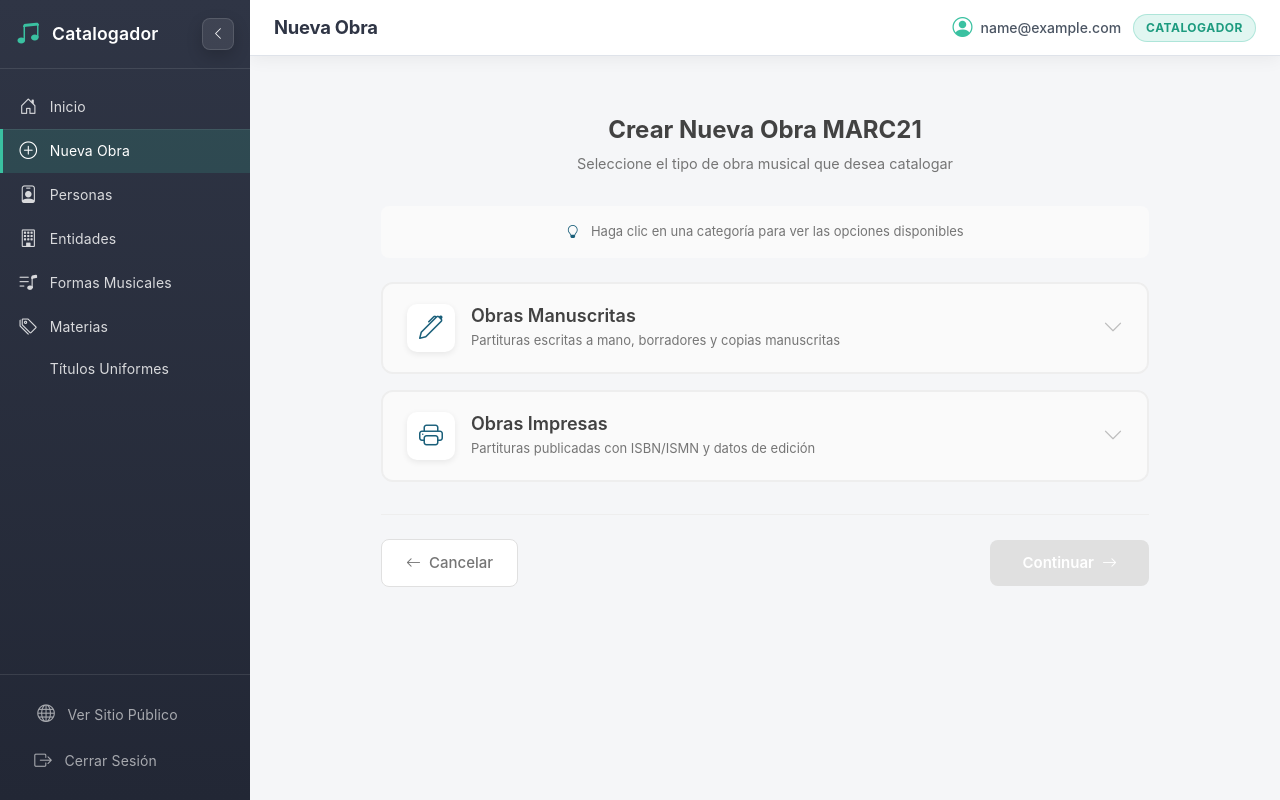
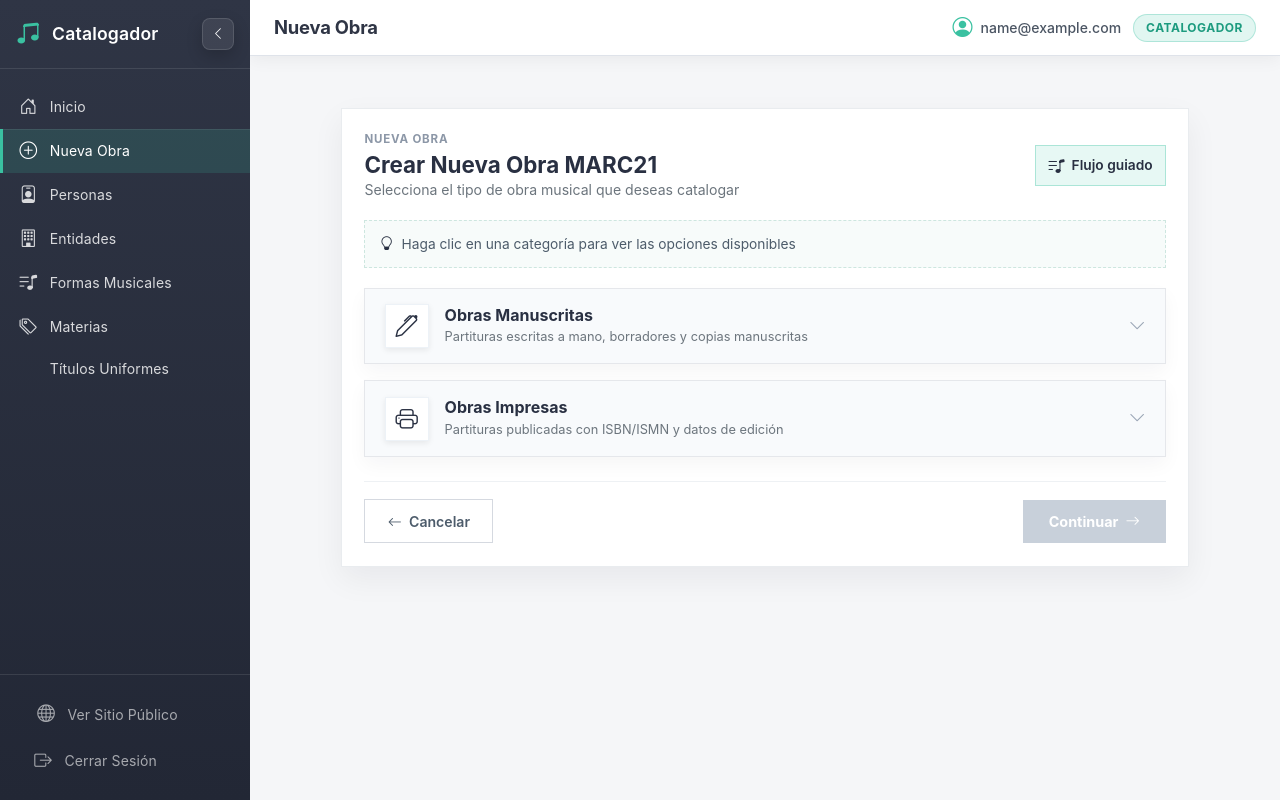
Before and after one commit to JavierIsma05/catalogacion-musical-marc21, a Django app: page /catalogacion/obras/seleccionar-tipo/ in a window 1280 px wide. Run offline with Django 5.2, Linux system fonts and the light colour scheme; the visitor is signed in with stand-in values (Sample User, id 1); some libraries are stand-ins or nearby versions.

Commit message:
feat: Actualizar migraciones y mejorar la presentación de la selección de tipo de obra

```diff
--- a/catalogacion/static/catalogacion/css/tipo-obra.css
+++ b/catalogacion/static/catalogacion/css/tipo-obra.css
@@ -1,25 +1,79 @@
 .tipo-selection-container {
-    max-width: 800px;
+    max-width: 880px;
     margin: 0 auto;
-    padding: 2rem 1rem;
+    padding: 1.5rem 1rem;
+}
+
+.selection-card {
+    background: #ffffff;
+    border: 1px solid #e9ecef;
+    border-radius: 0;
+    box-shadow: 0 12px 30px rgba(17, 24, 39, 0.06);
+    padding: 1.4rem;
 }
 
 .selection-header {
-    text-align: center;
-    margin-bottom: 2rem;
+    display: flex;
+    justify-content: space-between;
+    gap: 1rem;
+    align-items: center;
+    margin-bottom: 1.25rem;
 }
 
 .selection-header h2 {
-    font-size: 1.5rem;
+    font-size: 1.4rem;
     font-weight: 700;
-    color: var(--gray-800);
-    margin-bottom: 0.5rem;
+    color: #293042;
+    margin: 0;
 }
 
-.selection-header p {
-    font-size: 0.9rem;
-    color: var(--text-secondary);
+.selection-header .subtitle {
+    font-size: 0.88rem;
+    color: #6c757d;
     margin: 0;
+}
+
+.selection-header .eyebrow {
+    text-transform: uppercase;
+    letter-spacing: 0.07em;
+    color: #8c97a7;
+    font-size: 0.72rem;
+    margin: 0 0 0.2rem;
+    font-weight: 700;
+}
+
+.selection-pill {
+    display: inline-flex;
+    align-items: center;
+    gap: 0.45rem;
+    padding: 0.45rem 0.75rem;
+    border-radius: 0;
+    background: rgba(58, 193, 161, 0.12);
+    color: #293042;
+    font-weight: 600;
+    font-size: 0.86rem;
+    border: 1px solid rgba(58, 193, 161, 0.35);
+}
+
+.selection-pill i {
+    font-size: 1rem;
+}
+
+.selection-info {
+    display: flex;
+    align-items: center;
+    gap: 0.5rem;
+    padding: 0.8rem 0.9rem;
+    background: #f7fbfa;
+    border: 1px dashed #cde6df;
+    border-radius: 0;
+    margin-bottom: 1.25rem;
+    color: #4d5c6b;
+    font-size: 0.86rem;
+}
+
+.selection-info i {
+    color: #293042;
 }
 
 /* Categorías desplegables */
@@ -27,38 +81,39 @@
     display: flex;
     flex-direction: column;
     gap: 1rem;
-    margin-bottom: 2rem;
+    margin-bottom: 1.5rem;
 }
 
 .categoria-item {
-    background: white;
-    border: 2px solid var(--gray-200);
-    border-radius: 12px;
+    background: #ffffff;
+    border: 1px solid #e5e7eb;
+    border-radius: 0;
     overflow: hidden;
-    transition: all 0.3s ease;
+    transition: all 0.25s ease;
+    box-shadow: 0 8px 18px rgba(17, 24, 39, 0.04);
 }
 
 .categoria-item:hover {
-    border-color: var(--gray-300);
+    border-color: #d5d9e0;
 }
 
 .categoria-item.active {
-    border-color: #1a5f7a;
-    box-shadow: 0 4px 12px rgba(26, 95, 122, 0.15);
+    border-color: #293042;
+    box-shadow: 0 10px 24px rgba(41, 48, 66, 0.16);
 }
 
 .categoria-header {
     display: flex;
     align-items: center;
     justify-content: space-between;
-    padding: 1.25rem 1.5rem;
+    padding: 0.95rem 1.2rem;
     cursor: pointer;
-    background: var(--gray-50);
+    background: #f8fafc;
     transition: all 0.2s ease;
 }
 
 .categoria-item.active .categoria-header {
-    background: linear-gradient(135deg, #1a5f7a 0%, #159895 100%);
+    background: #293042;
     color: white;
 }
 
@@ -69,23 +124,25 @@
 }
 
 .categoria-icon {
-    width: 48px;
-    height: 48px;
+    width: 44px;
+    height: 44px;
     display: flex;
     align-items: center;
     justify-content: center;
     background: white;
-    border-radius: 10px;
+    border-radius: 0;
     box-shadow: 0 2px 6px rgba(0,0,0,0.08);
+    border: 1px solid #edf2f7;
 }
 
 .categoria-item.active .categoria-icon {
-    background: rgba(255,255,255,0.2);
+    background: rgba(255,255,255,0.15);
+    border-color: rgba(255,255,255,0.4);
 }
 
 .categoria-icon i {
-    font-size: 1.5rem;
-    color: #1a5f7a;
+    font-size: 1.4rem;
+    color: #293042;
 }
 
 .categoria-item.active .categoria-icon i {
@@ -93,10 +150,10 @@
 }
 
 .categoria-info h3 {
-    font-size: 1.125rem;
-    font-weight: 600;
-    margin: 0 0 0.25rem 0;
-    color: var(--gray-800);
+    font-size: 1rem;
+    font-weight: 700;
+    margin: 0 0 0.15rem 0;
+    color: #293042;
 }
 
 .categoria-item.active .categoria-info h3 {
@@ -104,18 +161,18 @@
 }
 
 .categoria-info p {
-    font-size: 0.8125rem;
-    color: var(--text-secondary);
+    font-size: 0.8rem;
+    color: #6c757d;
     margin: 0;
 }
 
 .categoria-item.active .categoria-info p {
-    color: rgba(255,255,255,0.85);
+    color: rgba(255,255,255,0.9);
 }
 
 .categoria-arrow {
-    font-size: 1.25rem;
-    color: var(--gray-400);
+    font-size: 1.05rem;
+    color: #9aa5b5;
     transition: transform 0.3s ease;
 }
 
@@ -263,79 +325,69 @@
     display: flex;
     justify-content: space-between;
     align-items: center;
-    padding-top: 1.5rem;
-    border-top: 1px solid var(--gray-200);
+    padding-top: 1.1rem;
+    margin-top: 0.5rem;
+    border-top: 1px solid #eef1f4;
 }
 
 .btn-continuar {
-    padding: 0.75rem 2rem;
-    background: linear-gradient(135deg, #1a5f7a 0%, #159895 100%);
+    padding: 0.65rem 1.6rem;
+    background: linear-gradient(135deg, #1f6f5c 0%, #3ac1a1 100%);
     color: white;
     border: none;
-    border-radius: 8px;
-    font-size: 0.9375rem;
+    border-radius: 0;
+    font-size: 0.9rem;
+    font-weight: 700;
+    cursor: pointer;
+    display: inline-flex;
+    align-items: center;
+    gap: 0.45rem;
+    transition: all 0.25s ease;
+    box-shadow: 0 8px 22px rgba(31, 111, 92, 0.28);
+}
+
+.btn-continuar:hover:not(:disabled) {
+    transform: translateY(-1px);
+    box-shadow: 0 10px 28px rgba(31, 111, 92, 0.32);
+}
+
+.btn-continuar:disabled {
+    background: #c8d0da;
+    box-shadow: none;
+    cursor: not-allowed;
+}
+
+.btn-cancelar {
+    padding: 0.65rem 1.4rem;
+    background: white;
+    color: #4d5c6b;
+    border: 1px solid #d5d9e0;
+    border-radius: 0;
+    font-size: 0.88rem;
     font-weight: 600;
     cursor: pointer;
     display: inline-flex;
     align-items: center;
-    gap: 0.5rem;
-    transition: all 0.3s ease;
-}
-
-.btn-continuar:hover:not(:disabled) {
-    transform: translateY(-2px);
-    box-shadow: 0 6px 20px rgba(26, 95, 122, 0.35);
-}
-
-.btn-continuar:disabled {
-    background: var(--gray-300);
-    cursor: not-allowed;
-    transform: none;
-    box-shadow: none;
-}
-
-.btn-cancelar {
-    padding: 0.75rem 1.5rem;
-    background: white;
-    color: var(--gray-600);
-    border: 1px solid var(--gray-300);
-    border-radius: 8px;
-    font-size: 0.9375rem;
-    font-weight: 500;
-    cursor: pointer;
-    display: inline-flex;
-    align-items: center;
-    gap: 0.5rem;
+    gap: 0.45rem;
     text-decoration: none;
     transition: all 0.2s ease;
 }
 
 .btn-cancelar:hover {
-    background: var(--gray-50);
-    border-color: var(--gray-400);
-    color: var(--gray-700);
-}
-
-/* Info de selección */
-.selection-info {
-    text-align: center;
-    padding: 1rem;
-    background: var(--gray-50);
-    border-radius: 8px;
-    margin-bottom: 1.5rem;
-    font-size: 0.8125rem;
-    color: var(--text-secondary);
-}
-
-.selection-info i {
-    color: #1a5f7a;
-    margin-right: 0.5rem;
+    background: #f6f7fb;
+    border-color: #c7ced8;
+    color: #2f3640;
 }
 
 /* Responsive */
 @media (max-width: 640px) {
     .tipo-selection-container {
         padding: 1rem;
+    }
+
+    .selection-header {
+        flex-direction: column;
+        align-items: flex-start;
     }
 
     .categoria-header {
--- a/catalogacion/templates/catalogacion/seleccionar_tipo_obra.html
+++ b/catalogacion/templates/catalogacion/seleccionar_tipo_obra.html
@@ -10,9 +10,17 @@
 
 {% block catalogacion_content %}
 <div class="tipo-selection-container">
+    <div class="selection-card">
         <div class="selection-header">
+            <div>
+                <p class="eyebrow">Nueva obra</p>
                 <h2>Crear Nueva Obra MARC21</h2>
-        <p>Seleccione el tipo de obra musical que desea catalogar</p>
+                <p class="subtitle">Selecciona el tipo de obra musical que deseas catalogar</p>
+            </div>
+            <div class="selection-pill">
+                <i class="bi bi-music-note-list"></i>
+                Flujo guiado
+            </div>
         </div>
 
         <div class="selection-info">
@@ -177,6 +185,7 @@
             </div>
         </form>
     </div>
+</div>
 {% endblock %}
 
 {% block catalogacion_js %}
```
Also changed, not shown: other parts of catalogacion/static/catalogacion/css/tipo-obra.css (+39 -34 lines), usuarios/templates/usuarios/catalogador/dashboard.html (+0 -10 lines), catalogacion/migrations/0001_initial.py, catalogacion/migrations/0002_alter_materia650_materia_and_more.py (deleted), usuarios/migrations/0001_initial.py, usuarios/migrations/0002_alter_customuser_options_customuser_activo_and_more.py (deleted). Lines whose indentation alone changed are shown as unchanged.
